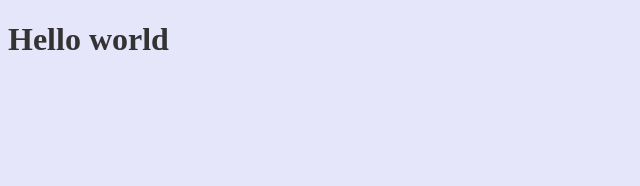
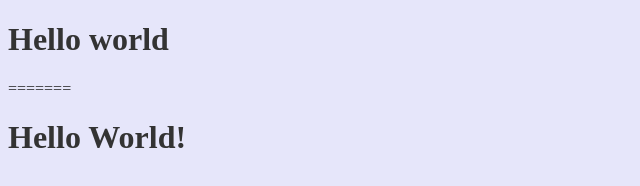
Before and after one commit to Zoha-Waheed/linters-setup, a website: page index.html in a window 1280 px wide. Shown: the whole page, without its empty margins (0-640 px from the left). Drawn offline with Linux system fonts and the light colour scheme.

Commit message:
test.d file added

```diff
--- a/index.html
+++ b/index.html
@@ -12,3 +12,7 @@
     </header>
 </body>
 </html>
+=======
+<h1>
+    Hello World!
+</h1>
--- a/package.json
+++ b/package.json
@@ -10,6 +10,10 @@
   "author": "",
   "license": "ISC",
   "devDependencies": {
-    "hint": "^7.1.13"
+    "hint": "^7.1.13",
+    "stylelint": "^13.13.1",
+    "stylelint-config-standard": "^21.0.0",
+    "stylelint-csstree-validator": "^1.9.0",
+    "stylelint-scss": "^3.21.0"
   }
 }
--- a/style.css
+++ b/style.css
@@ -1,5 +1,5 @@
 body {
-    background-color: lavender;
-    font-family: serif;
-    color: #333333; /* Dark color for contrast */
+  background-color: lavender;
+  font-family: serif;
+  color: #333; /* Dark color for contrast */
 }
```
Also changed, not shown: hello.html (added, +1 -0 lines), text.md (added, +1 -0 lines), .stylelintrc.json (added), README.md, 2 other files.
